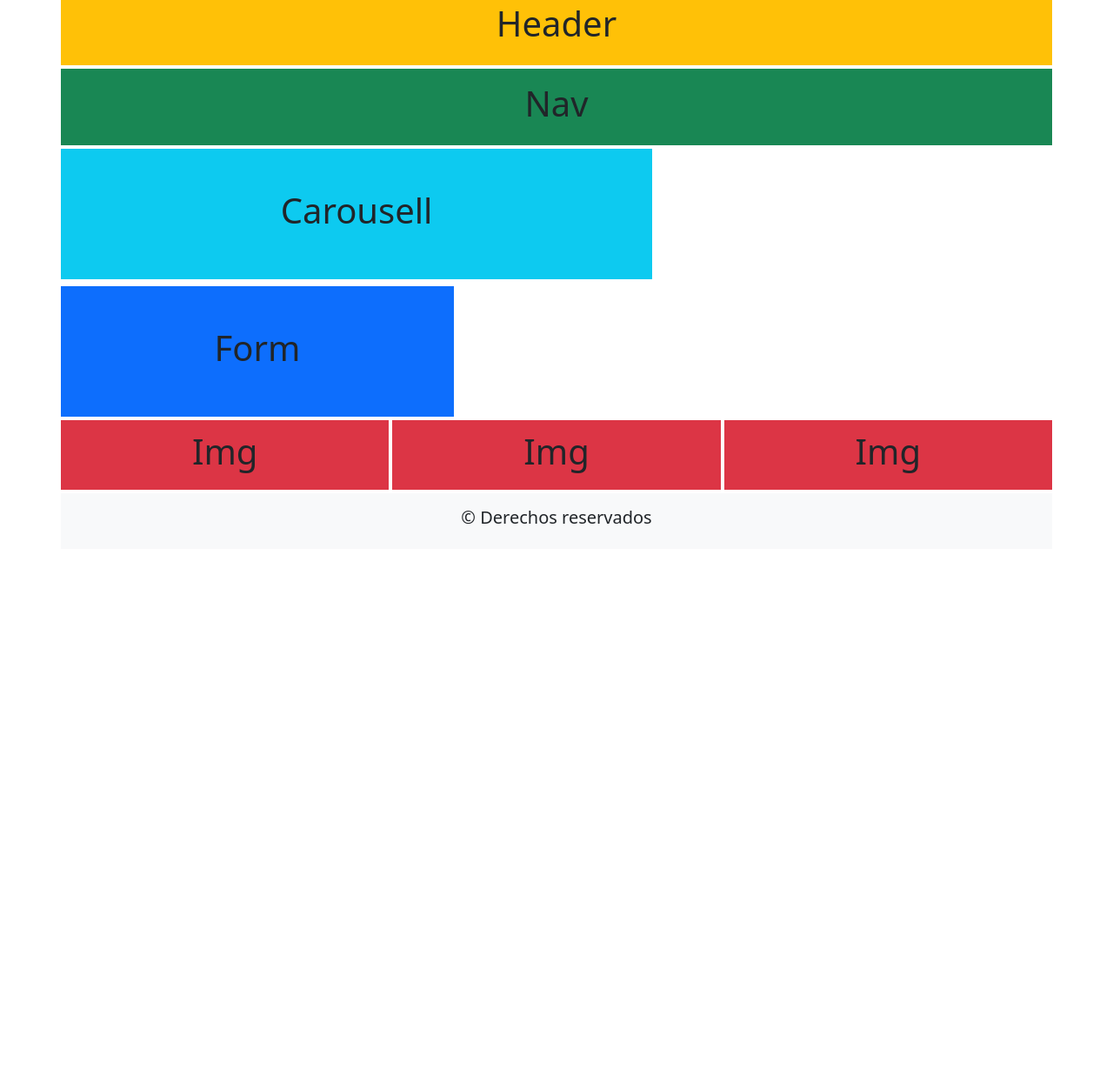
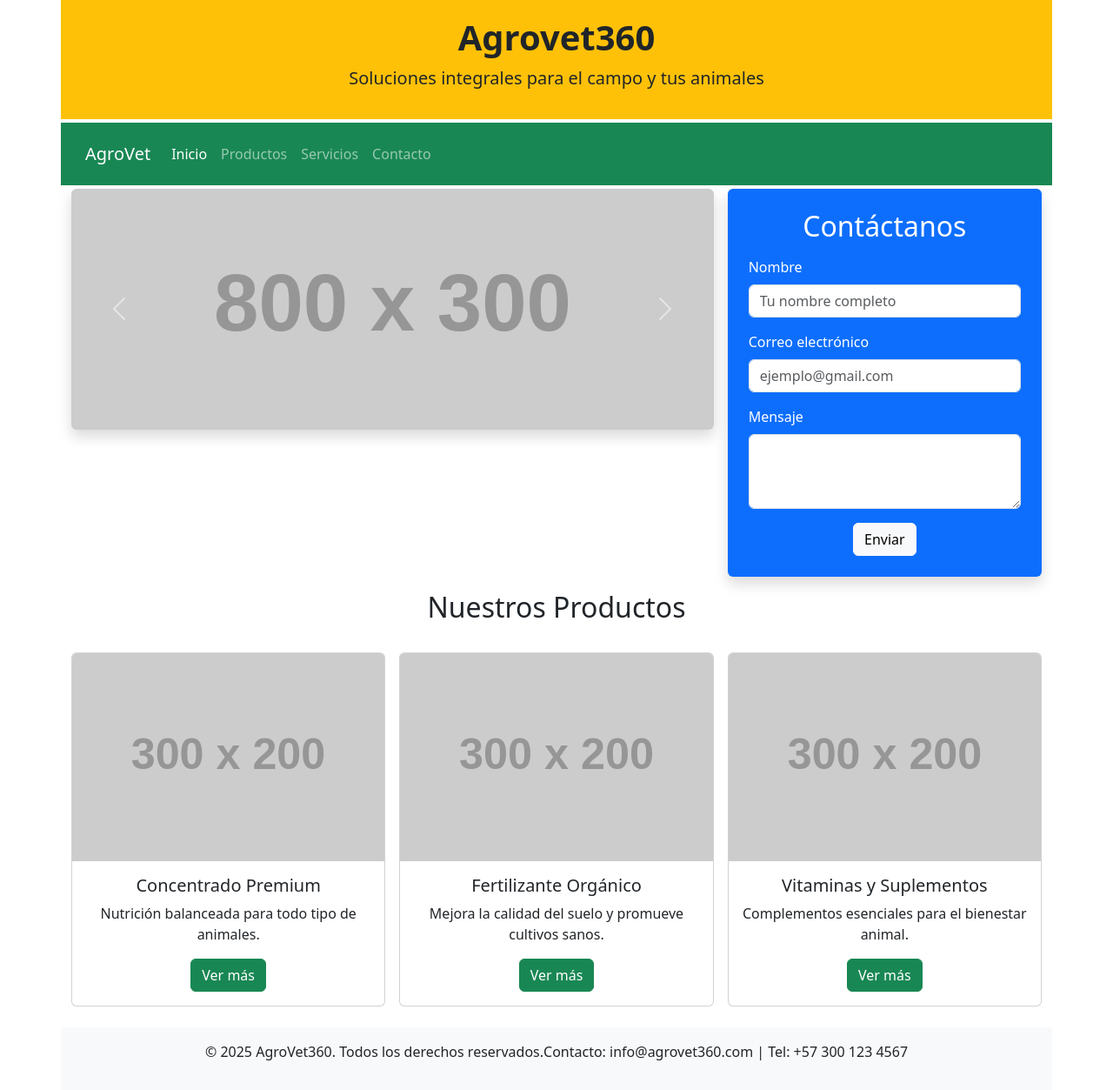
Before and after one commit to GuilloBurgos/Fundamentos_bootstrap, a plain HTML site: page index.html in a window 1280 px wide. Shown: the part 13-1266 px from the top of the page at 87% size. Before the commit the page ends 800 px from the top, so only its background shows below. Drawn offline with nearby package versions, Linux system fonts and the light colour scheme; placeholder pictures from the web are drawn by us.

Commit message:
Se adaptò la estructura de bootstrap a una idea de proyecto real

```diff
--- a/index.html
+++ b/index.html
@@ -1,55 +1,143 @@
 <!doctype html>
 <html lang="en">
+
 <head>
   <meta charset="utf-8">
   <meta name="viewport" content="width=device-width, initial-scale=1">
   <title>Bootstrap demo</title>
   <link href="https://cdn.jsdelivr.net/npm/bootstrap@5.3.8/dist/css/bootstrap.min.css" rel="stylesheet">
 </head>
+
 <body>
   <div class="container"><!--80 %-->
     <div class="row mb-1">
       <div class="col-12 bg-warning d-flex justify-content-center align-items-center p-3">
-               <h1>Header</h1>
+        <header class="bg-warning text-center py-3">
+          <h1 class="fw-bold">Agrovet360</h1>
+          <p class="mb-0 lead">Soluciones integrales para el campo y tus animales</p>
+        </header>
       </div>
     </div>
 
     <div class="row mb-1">
-         <div class="col-12 bg-success d-flex justify-content-center align-items-center p-3">
-            <h1>Nav</h1>
+      <nav class="navbar navbar-expand-lg navbar-dark bg-success p-3">
+        <div class="container-fluid">
+          <a class="navbar-brand" href="#">AgroVet</a>
+          <button class="navbar-toggler" type="button" data-bs-toggle="collapse" data-bs-target="#menu">
+            <span class="navbar-toggler-icon"></span>
+          </button>
+          <div class="collapse navbar-collapse" id="menu">
+            <ul class="navbar-nav">
+              <li class="nav-item"><a class="nav-link active" href="#">Inicio</a></li>
+              <li class="nav-item"><a class="nav-link" href="#">Productos</a></li>
+              <li class="nav-item"><a class="nav-link" href="#">Servicios</a></li>
+              <li class="nav-item"><a class="nav-link" href="#">Contacto</a></li>
+            </ul>
           </div>
         </div>
-      <!--primary -info- danger- secondary dark success warning light-->
-       <div class="row d-flex gap-2 mb-1">
-          <div class="col-7 bg-info d-flex align-items-center justify-content-center" style="height: 150px; width: 59.66%;">
-             <h1>Carousell</h1>
+      </nav>
+
     </div>
 
-          <div class="col-3 bg-primary d-flex justify-content-center align-items-center" style="height: 150px; width: 39.66%;">
-             <h1>Form</h1>
+    <!--primary -info- danger- secondary dark success warning light-->
+     <div class="row g-3 mb-3">
+        <!-- CAROUSEL -->
+        <div class="col-12 col-lg-8">
+          <div id="carouselExample" class="carousel slide rounded overflow-hidden shadow">
+            <div class="carousel-inner">
+              <div class="carousel-item active">
+                <img src="https://placehold.co/800x300?text=Productos+Veterinarios" class="d-block w-100" alt="Veterinarios">
+              </div>
+              <div class="carousel-item">
+                <img src="https://placehold.co/800x300?text=Fertilizantes+y+Semillas" class="d-block w-100" alt="Fertilizantes">
+              </div>
+              <div class="carousel-item">
+                <img src="https://placehold.co/800x300?text=Servicios+Agropecuarios" class="d-block w-100" alt="Servicios">
+              </div>
+            </div>
+            <button class="carousel-control-prev" type="button" data-bs-target="#carouselExample" data-bs-slide="prev">
+              <span class="carousel-control-prev-icon"></span>
+            </button>
+            <button class="carousel-control-next" type="button" data-bs-target="#carouselExample" data-bs-slide="next">
+              <span class="carousel-control-next-icon"></span>
+            </button>
           </div>
         </div>
 
-       <div class="row d-flex gap-1 mb-1">
-            <div class="col-4 bg-danger d-flex justify-content-center align-items-center " style="height: 80px; width: 33.1%;">
-                <h1>Img</h1>
+        <!-- FORMULARIO -->
+        <div class="col-12 col-lg-4">
+          <section class="bg-primary text-white p-4 rounded shadow h-100">
+            <h2 class="text-center mb-3">Contáctanos</h2>
+            <form>
+              <div class="mb-3">
+                <label for="nombre" class="form-label">Nombre</label>
+                <input type="text" class="form-control" id="nombre" placeholder="Tu nombre completo">
               </div>
-            <div class="col-4 bg-danger d-flex justify-content-center align-items-center" style="height: 80px; width: 33.1%;">
-                <h1>Img</h1>
+              <div class="mb-3">
+                <label for="email" class="form-label">Correo electrónico</label>
+                <input type="email" class="form-control" id="email" placeholder="ejemplo@gmail.com">
               </div>
-            <div class="col-4 bg-danger d-flex justify-content-center align-items-center" style="height: 80px; width: 33.1%;">
-                <h1>Img</h1>
+              <div class="mb-3">
+                <label for="mensaje" class="form-label">Mensaje</label>
+                <textarea class="form-control" id="mensaje" rows="3"></textarea>
               </div>
+              <div class="text-center">
+                <button type="submit" class="btn btn-light">Enviar</button>
               </div>
-
-       <div class="row">
-        <div class="col-12 bg-light d-flex justify-content-center align-items-center p-3">
-            <h5>&copy; Derechos reservados</h5>
+            </form>
+          </section>
         </div>
       </div>
 
 
+
+
+    <div class="row g-3 d-flex">
+      <h2 class="text-center mb-3">Nuestros Productos</h2>
+      <div class="col-12 col-md-6 col-lg-4">
+        <div class="card">
+          <img src="https://placehold.co/300x200?text=Concentrado" class="card-img-top" alt="Concentrado">
+          <div class="card-body text-center">
+            <h5 class="card-title">Concentrado Premium</h5>
+            <p class="card-text">Nutrición balanceada para todo tipo de animales.</p>
+            <a href="#" class="btn btn-success">Ver más</a>
+          </div>
+        </div>
+      </div>
+
+      <div class="col-12 col-md-6 col-lg-4">
+        <div class="card">
+          <img src="https://placehold.co/300x200?text=Fertilizante" class="card-img-top" alt="Fertilizante">
+          <div class="card-body text-center">
+            <h5 class="card-title">Fertilizante Orgánico</h5>
+            <p class="card-text">Mejora la calidad del suelo y promueve cultivos sanos.</p>
+            <a href="#" class="btn btn-success">Ver más</a>
+          </div>
+        </div>
+      </div>
+
+      <div class="col-12 col-md-6 col-lg-4">
+        <div class="card">
+          <img src="https://placehold.co/300x200?text=Vitaminas" class="card-img-top" alt="Vitaminas">
+          <div class="card-body text-center">
+            <h5 class="card-title">Vitaminas y Suplementos</h5>
+            <p class="card-text">Complementos esenciales para el bienestar animal.</p>
+            <a href="#" class="btn btn-success">Ver más</a>
+          </div>
+        </div>
+      </div>
+    </div>
+
+
+
+    <div class="row">
+      <div class="col-12 bg-light d-flex justify-content-center align-items-center p-3 mt-4">
+        <p>&copy; 2025 AgroVet360. Todos los derechos reservados.</p>
+          <p>Contacto: info@agrovet360.com | Tel: +57 300 123 4567</p>
+      </div>
+    </div>
   </div>
   <script src="https://cdn.jsdelivr.net/npm/bootstrap@5.3.8/dist/js/bootstrap.bundle.min.js"></script>
 </body>
+
 </html>
```
Also changed, not shown: test.html (added, +22 -0 lines). Lines whose indentation alone changed are shown as unchanged.
